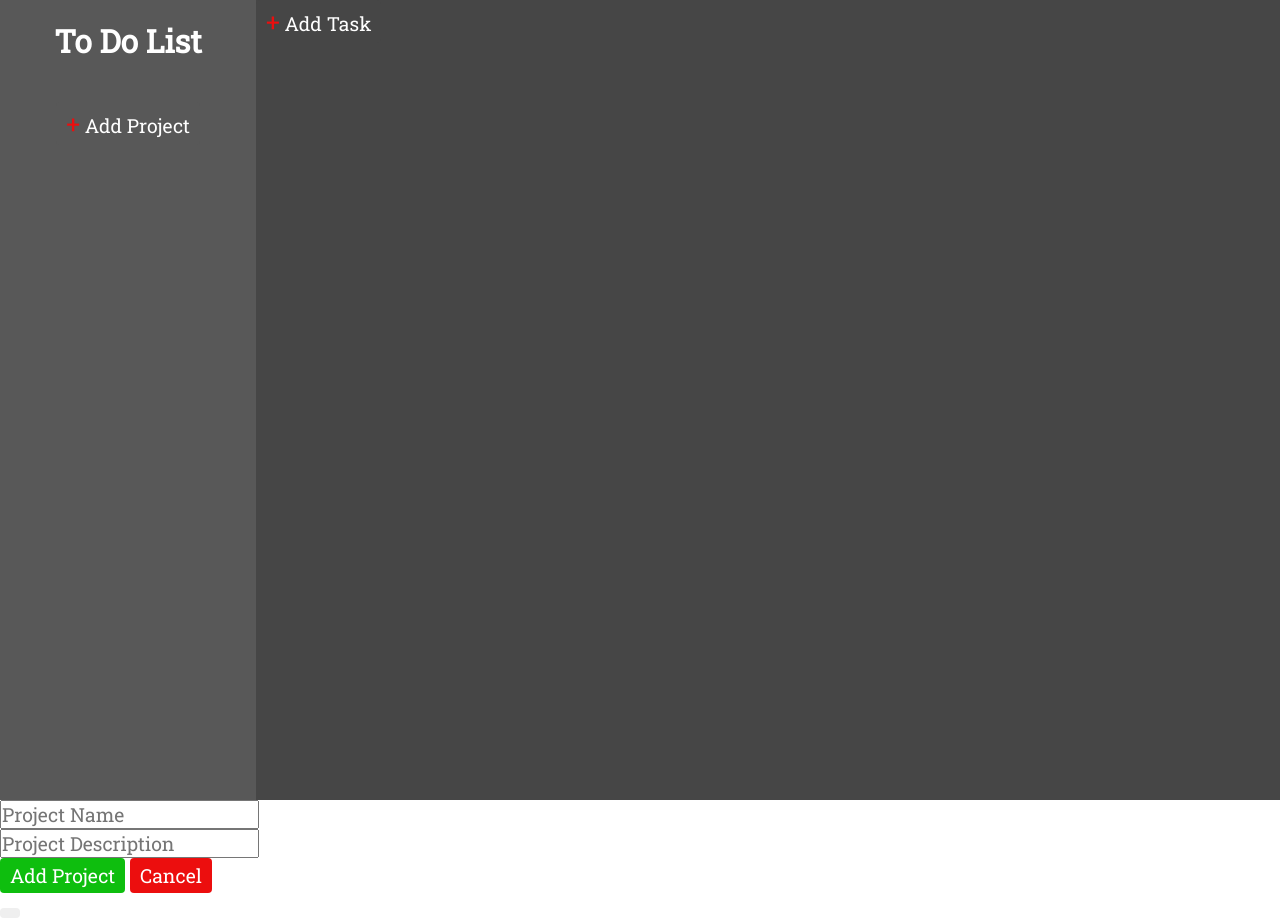
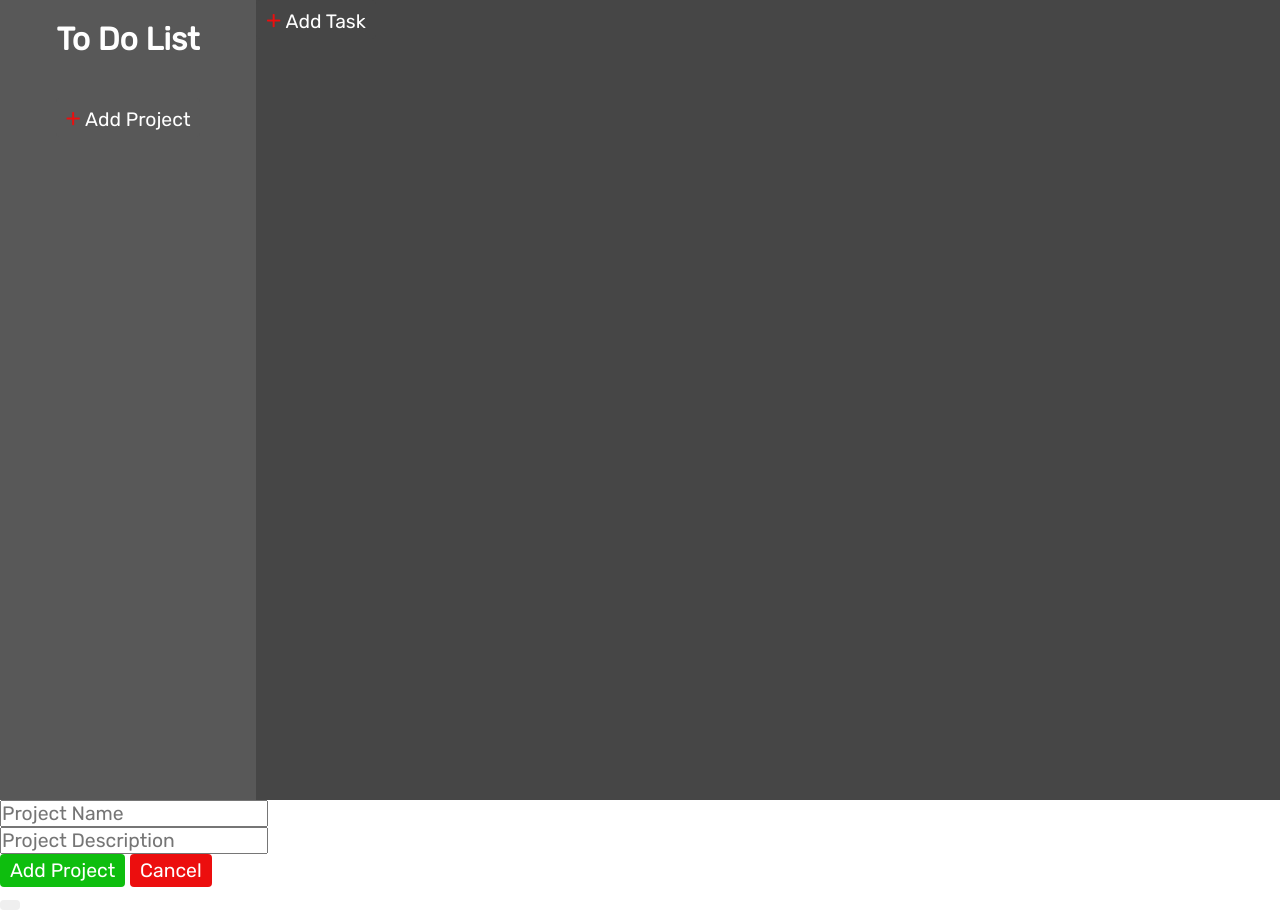
Before and after one commit to Oraiyon/to-do-list, a website built with webpack: page src/template.html in a window 1280 px wide. Built offline with nearby package versions, Linux system fonts and the light colour scheme.

Commit message:
changed roboto font to rubik

```diff
--- a/src/styles/main.css
+++ b/src/styles/main.css
@@ -1,7 +1,7 @@
 *{
     margin: 0;
     padding: 0;
-    font-family: 'Roboto Slab', serif;
+    font-family: 'Rubik', sans-serif;
     box-sizing: border-box;
     font-size: 1.1rem;
     --primary: rgb(70, 70, 70);
--- a/src/template.html
+++ b/src/template.html
@@ -6,7 +6,7 @@
     <title>To-Do List</title>
     <link rel="preconnect" href="https://fonts.googleapis.com">
     <link rel="preconnect" href="https://fonts.gstatic.com" crossorigin>
-    <link href="https://fonts.googleapis.com/css2?family=Roboto+Slab&display=swap" rel="stylesheet">
+    <link href="https://fonts.googleapis.com/css2?family=Rubik&display=swap" rel="stylesheet">
 </head>
 <body>
     <div class="container">
```
